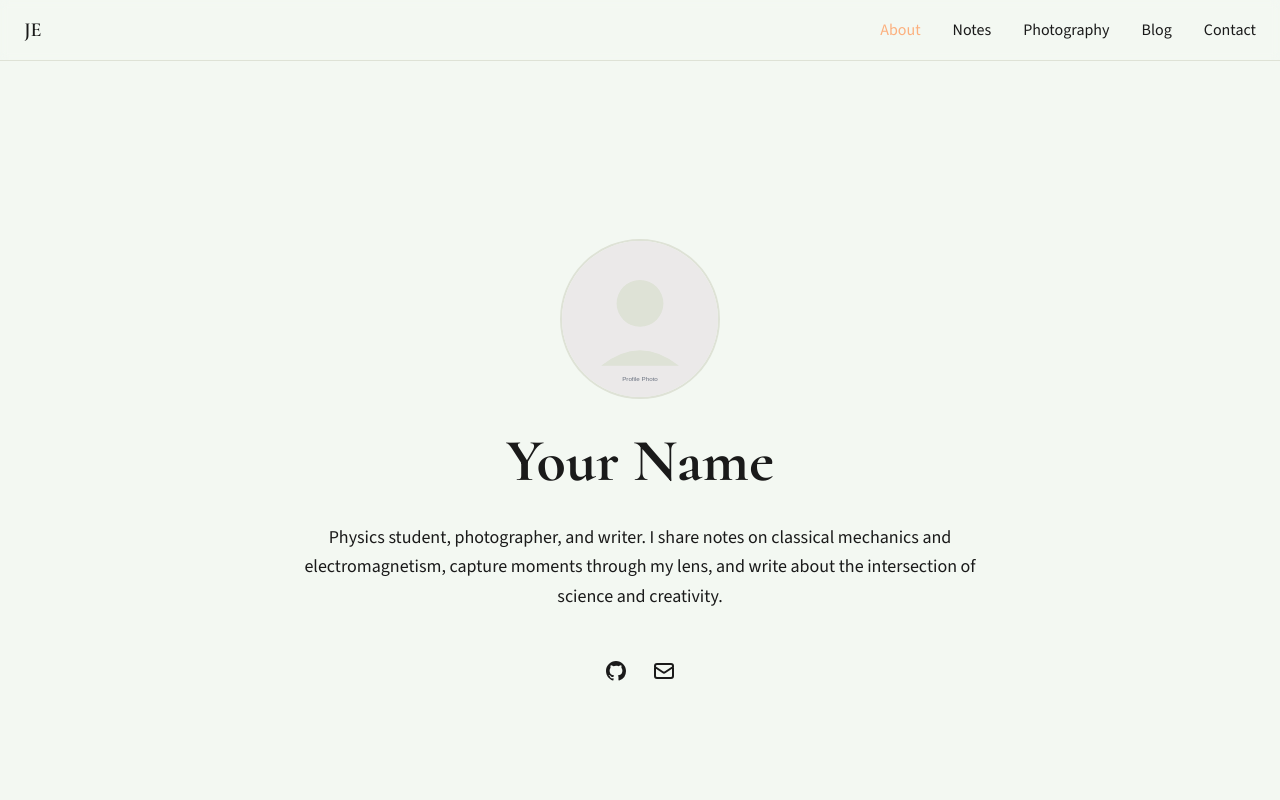
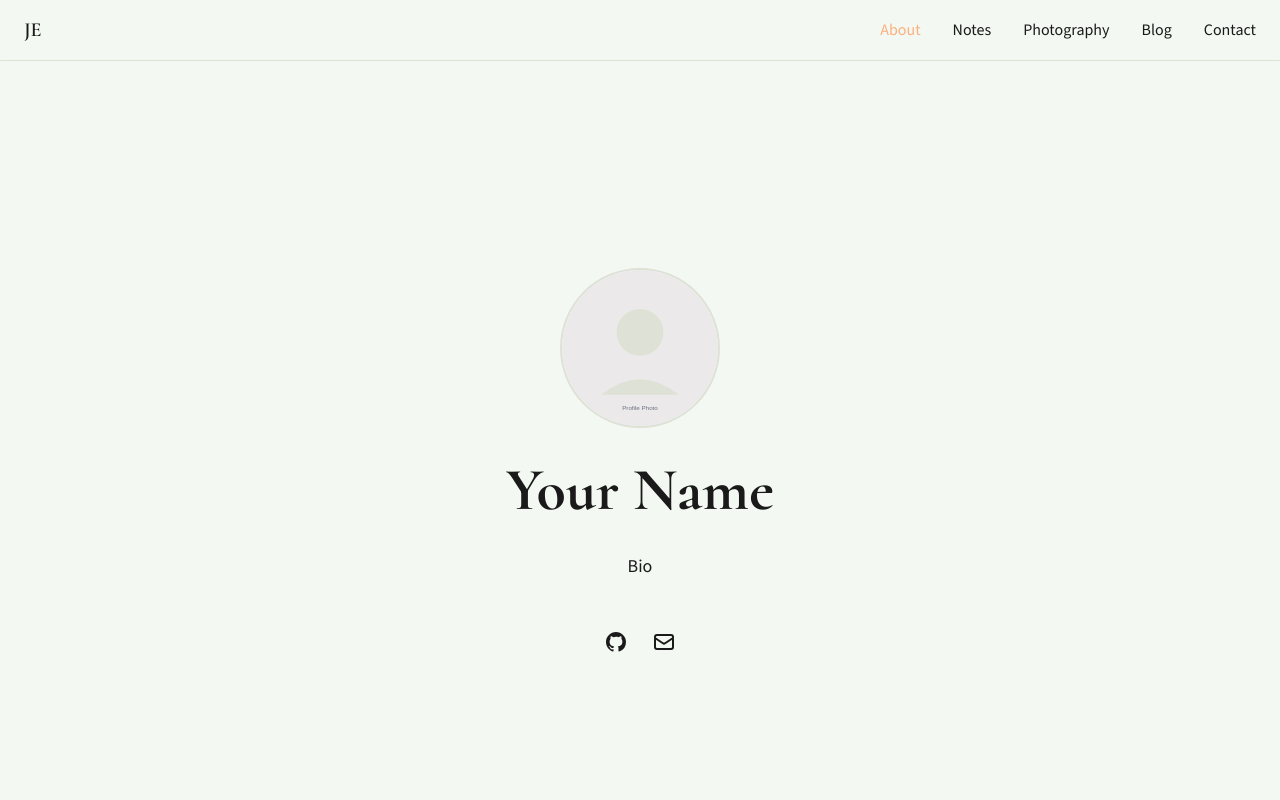
Before and after one commit to JEly613/Website, a Next.js app: page /about in a window 1280 px wide. Shown: the top 800 px of the page. Built offline with nearby package versions, Linux system fonts and the light colour scheme.

Commit message:
Fixed formspree

```diff
--- a/app/about/page.tsx
+++ b/app/about/page.tsx
@@ -23,15 +23,13 @@ export default function AboutPage() {
 
           {/* Bio */}
           <p className="text-lg leading-relaxed text-text max-w-2xl">
-            Physics student, photographer, and writer. I share notes on classical mechanics
-            and electromagnetism, capture moments through my lens, and write about the
-            intersection of science and creativity.
+            Bio
           </p>
 
           {/* Social Links */}
           <div className="flex gap-6 pt-4">
             <a
-              href="https://github.com/yourusername"
+              href="https://github.com/JEly613"
               target="_blank"
               rel="noopener noreferrer"
               className="text-text hover:text-accent transition-colors"
@@ -52,7 +50,7 @@ export default function AboutPage() {
             </a>
 
             <a
-              href="mailto:your.email@example.com"
+              href="mailto:jely6@jh.edu"
               className="text-text hover:text-accent transition-colors"
               aria-label="Email"
             >
--- a/components/ui/ContactForm.tsx
+++ b/components/ui/ContactForm.tsx
@@ -48,7 +48,7 @@ export default function ContactForm() {
 
     try {
       // Replace with your Formspree form ID
-      const response = await fetch('https://formspree.io/f/YOUR_FORM_ID', {
+      const response = await fetch('https://formspree.io/f/xvzwpyyy', {
         method: 'POST',
         headers: {
           'Content-Type': 'application/json',
```
